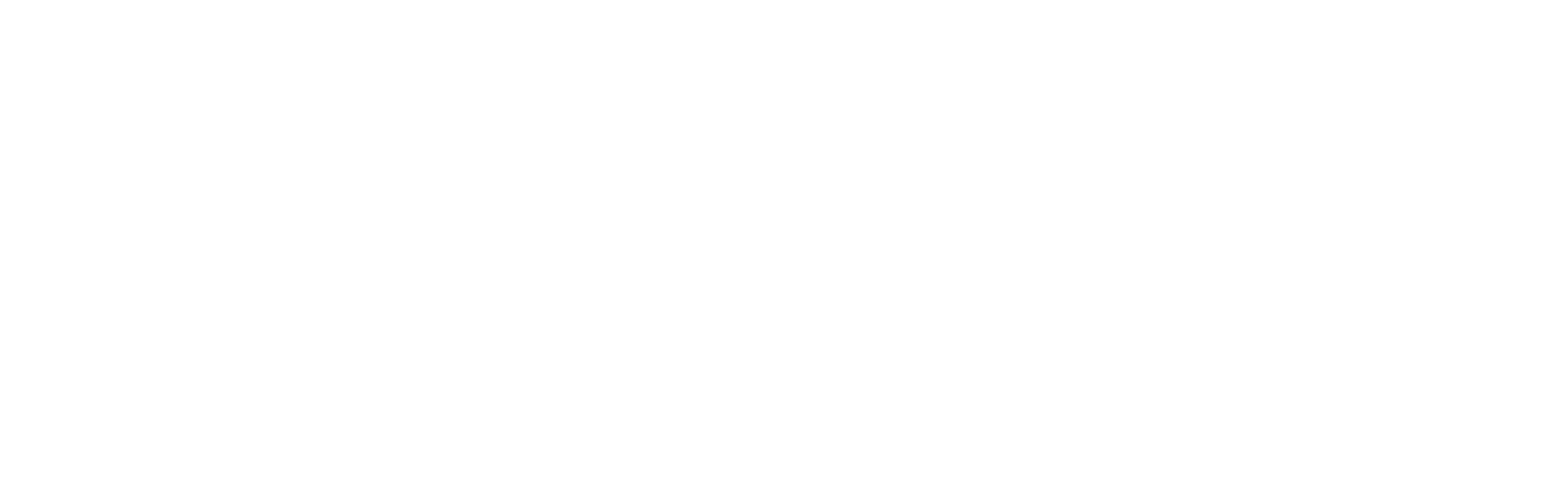
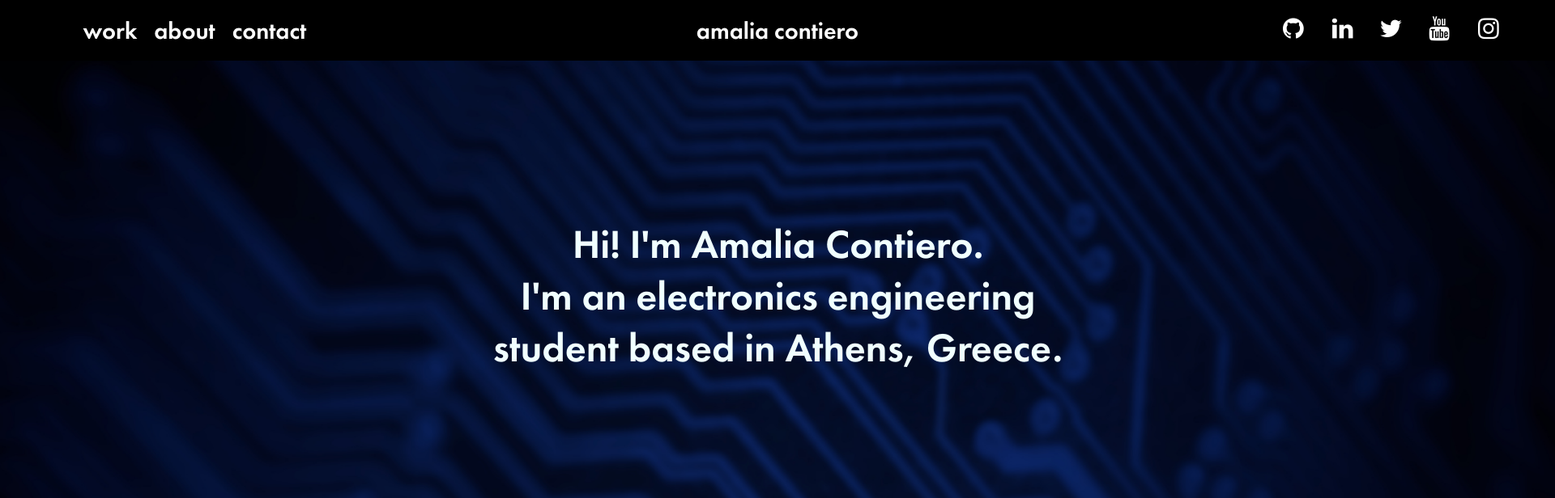
Before and after one commit to amaliacontiero/cvsite, a plain HTML site: page work.html in a window 1280 px wide. Shown: the top 616 px of the page at 81% size, 1920 px wide, since content can reach past the window. Drawn offline with Linux system fonts and the light colour scheme.

Commit message:
added social media buttons at header

```diff
--- a/about.html
+++ b/about.html
@@ -9,12 +9,15 @@
   <meta name="author" content="Amalia Contiero">
 
   <link rel="stylesheet" href="main.css" type="text/css" />
+    <link rel="stylesheet" href="https://cdnjs.cloudflare.com/ajax/libs/font-awesome/4.7.0/css/font-awesome.min.css">
 
 </head>
 
 <body>
 
+
     <header>
+
         <div class="box navbar">
         <nav>
             <div class="navlinks">
@@ -26,19 +29,23 @@
             <div class="navtitle">
             <a href="home.html">amalia contiero</a>
             </div>
+            <div class="footer-social-icons">
+
+            <ul class="social-icons">
+                <li><a href="https://github.com/amaliacontiero" target="_blank" class="social-icon"> <i class="fa fa-github"></i></a></li>
+                <li><a href="https://www.linkedin.com/in/amalia-contiero-syropoulou-9b1950a6/" target="_blank" class="social-icon"> <i class="fa fa-linkedin"></i></a></li>
+                <li><a href="https://twitter.com/amycontiero" target="_blank" class="social-icon"> <i class="fa fa-twitter"></i></a></li>
+                <li><a href="https://www.youtube.com/channel/UC0Ou_6XQf-Mt0ZlmRaTkuww" target="_blank" class="social-icon"> <i class="fa fa-youtube"></i></a></li>
+                <li><a href="https://www.instagram.com/amaliacontiero/" target="_blank" class="social-icon"> <i class="fa fa-instagram"></i></a></li>
+            </ul>
+            </div>
         </nav>
         </div>
     </header>
 
 
+  <script src="js/scripts.js"></script>
+<div class="box bg-image"></div>
+</body>
 
-    <section>
-
-    </section>
-
-
-
-
-  <script src="js/scripts.js"></script>
-</body>
 </html>
--- a/main.css
+++ b/main.css
@@ -94,5 +94,100 @@ a {
     margin-top: 19px;
     margin-left: 856px;
 
+}
 
+ /* SOCIAL MEDIA STUFF */
+@import url(https://fonts.googleapis.com/css?family=Lato);
+@import url(https://cdnjs.cloudflare.com/ajax/libs/font-awesome/4.6.3/css/font-awesome.css);
+
+a {
+    text-decoration: none;
+    color: #fff;
 }
+
+h1,
+h2,
+h3,
+h4,
+h5,
+h6 {
+    margin:  1% 0 1% 0;
+}
+._12 {
+    font-size: 1.2em;
+}
+._14 {
+    font-size: 1.4em;
+}
+ul {
+    padding:0;
+    list-style: none;
+}
+.footer-social-icons {
+    width: 350px;
+    display:block;
+    margin: 0 auto;
+    position:absolute;
+   top:0;
+   right:0;
+}
+.social-icon {
+    color: #fff;
+}
+ul.social-icons {
+    margin-top: 10px;
+}
+.social-icons li {
+    vertical-align: top;
+    display: inline;
+    height: 100px;
+}
+.social-icons a {
+    color: #fff;
+    text-decoration: none;
+}
+.fa-instagram {
+    padding:10px 14px;
+    -o-transition:.5s;
+    -ms-transition:.5s;
+    -moz-transition:.5s;
+    -webkit-transition:.5s;
+    transition: .5s;
+}
+
+.fa-twitter {
+    padding:10px 12px;
+    -o-transition:.5s;
+    -ms-transition:.5s;
+    -moz-transition:.5s;
+    -webkit-transition:.5s;
+    transition: .5s;
+}
+
+
+.fa-youtube {
+    padding:10px 14px;
+    -o-transition:.5s;
+    -ms-transition:.5s;
+    -moz-transition:.5s;
+    -webkit-transition:.5s;
+    transition: .5s;
+}
+
+.fa-linkedin {
+    padding:10px 14px;
+    -o-transition:.5s;
+    -ms-transition:.5s;
+    -moz-transition:.5s;
+    -webkit-transition:.5s;
+    transition: .5s;
+}
+
+.fa-github {
+    padding:10px 14px;
+    -o-transition:.5s;
+    -ms-transition:.5s;
+    -moz-transition:.5s;
+    -webkit-transition:.5s;
+    transition: .5s;
+}
--- a/work.html
+++ b/work.html
@@ -0,0 +1,56 @@
+<!doctype html>
+
+<html lang="en">
+<head>
+  <meta charset="utf-8">
+
+  <title>amaliacontiero</title>
+  <meta name="description" content="Amalia Contiero">
+  <meta name="author" content="Amalia Contiero">
+
+  <link rel="stylesheet" href="main.css" type="text/css" />
+    <link rel="stylesheet" href="https://cdnjs.cloudflare.com/ajax/libs/font-awesome/4.7.0/css/font-awesome.min.css">
+
+</head>
+
+<body>
+
+
+    <header>
+
+        <div class="box navbar">
+        <nav>
+            <div class="navlinks">
+            <a href="work.html">work</a> &nbsp;
+            <a href="about.html">about</a> &nbsp;
+            <a href="contact.html">contact</a>
+            </div>
+
+            <div class="navtitle">
+            <a href="home.html">amalia contiero</a>
+            </div>
+            <div class="footer-social-icons">
+
+            <ul class="social-icons">
+                <li><a href="https://github.com/amaliacontiero" target="_blank" class="social-icon"> <i class="fa fa-github"></i></a></li>
+                <li><a href="https://www.linkedin.com/in/amalia-contiero-syropoulou-9b1950a6/" target="_blank" class="social-icon"> <i class="fa fa-linkedin"></i></a></li>
+                <li><a href="https://twitter.com/amycontiero" target="_blank" class="social-icon"> <i class="fa fa-twitter"></i></a></li>
+                <li><a href="https://www.youtube.com/channel/UC0Ou_6XQf-Mt0ZlmRaTkuww" target="_blank" class="social-icon"> <i class="fa fa-youtube"></i></a></li>
+                <li><a href="https://www.instagram.com/amaliacontiero/" target="_blank" class="social-icon"> <i class="fa fa-instagram"></i></a></li>
+            </ul>
+            </div>
+        </nav>
+        </div>
+    </header>
+
+    <main>
+
+        <div class="box title"><p>Hi! I'm Amalia Contiero.<br>I'm an electronics engineering student based in Athens, Greece.</p></div>
+    </main>
+
+
+  <script src="js/scripts.js"></script>
+<div class="box bg-image"></div>
+</body>
+
+</html>
```
Also changed, not shown: contact.html (+15 -6 lines), home.html (+10 -0 lines).
